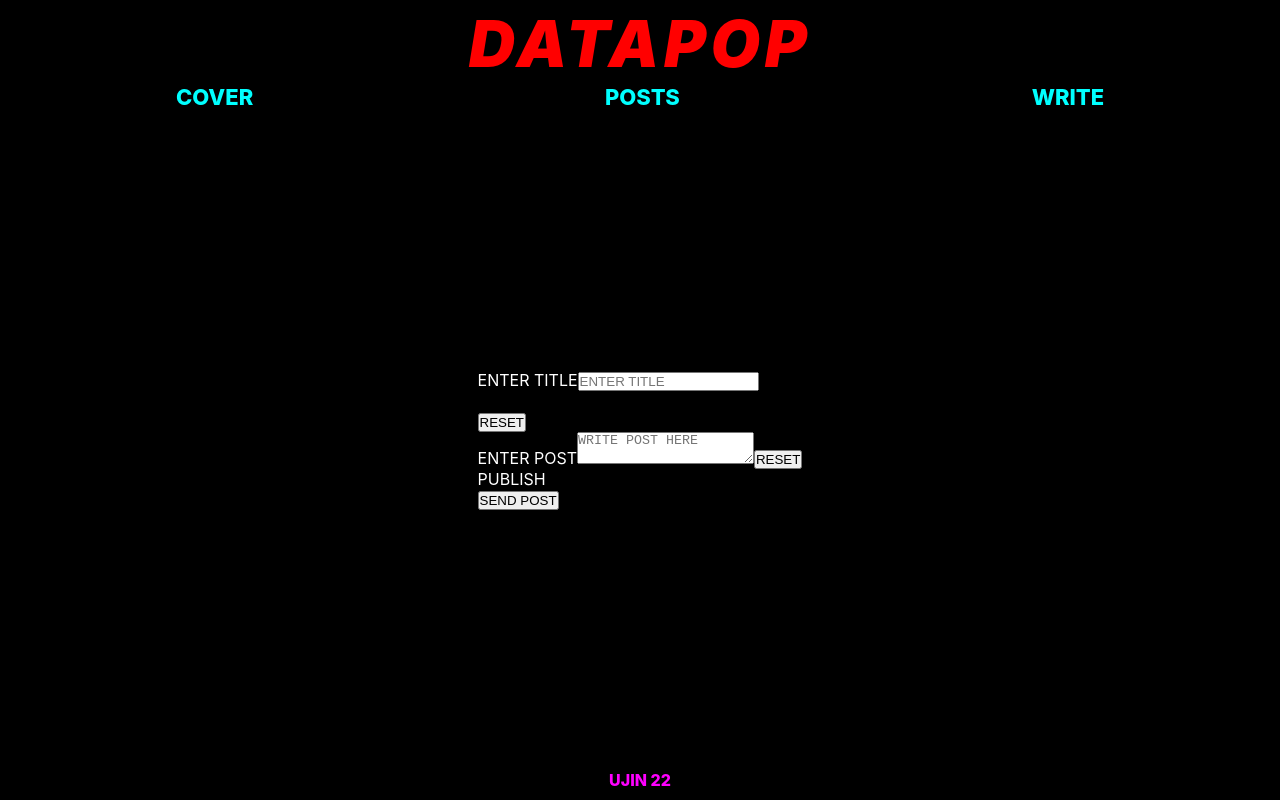
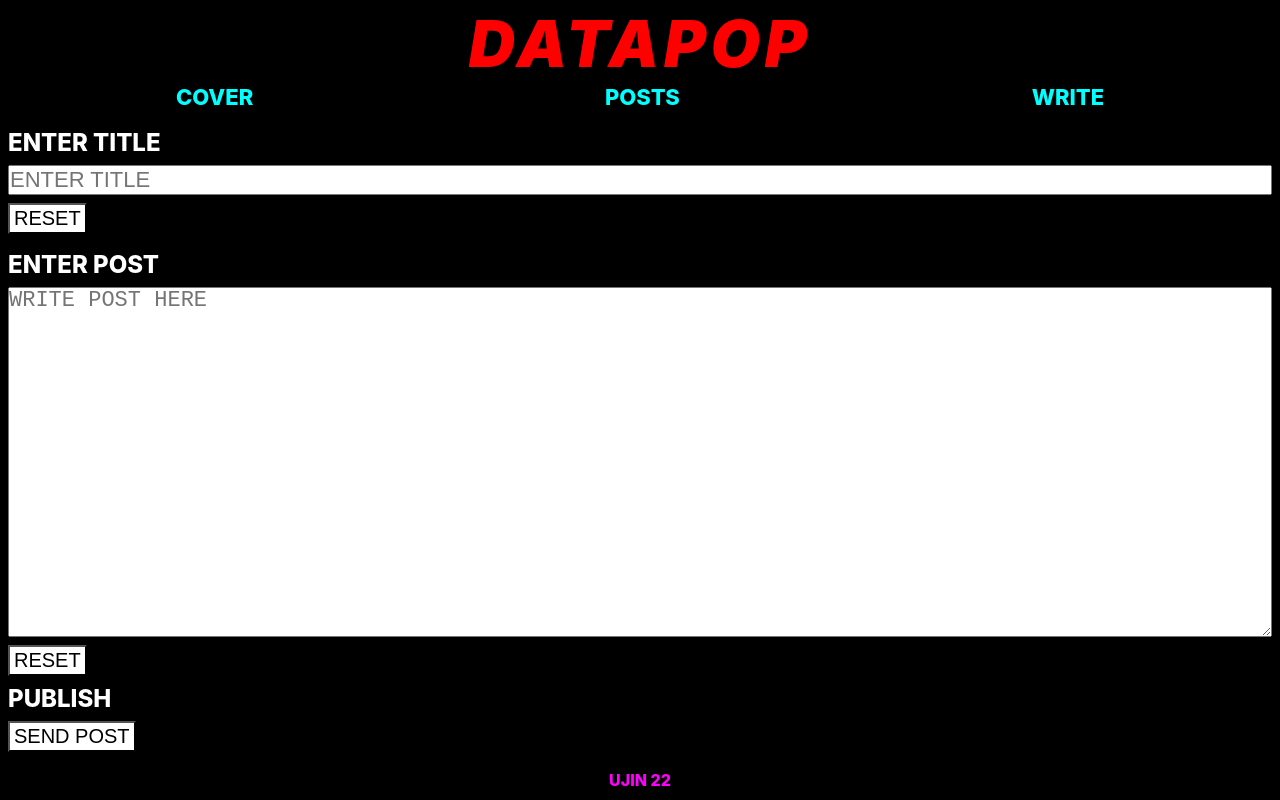
Before and after one commit to PhilippAubert/datapop, a React (Create React App) app in the folder frontend/: page /input in a window 1280 px wide. Built offline with nearby package versions, Linux system fonts and the light colour scheme.

Commit message:
feat: resize textarea by device

```diff
--- a/frontend/src/Components/Home/Home.jsx
+++ b/frontend/src/Components/Home/Home.jsx
@@ -22,7 +22,7 @@ export const Home = () => {
 
     useEffect(() => {
         if (canvasRef.current) {
-            const calculatedWidth = canvasRef.current.clientWidth;
+            const calculatedWidth = canvasRef.current.clientWidth - 16;
             const calculatedHeight = canvasRef.current.clientHeight;
             setDimensions({ width: calculatedWidth, height: calculatedHeight });
         }
--- a/frontend/src/Components/Input/Input.css
+++ b/frontend/src/Components/Input/Input.css
@@ -1,22 +1,56 @@
 .main {
+  box-sizing: border-box;
   display: flex;
   flex-direction: column;
-  justify-content: space-around;
   align-items: center;
+  padding: 8px;
 }
 
-.command--area {
+.input--form__container {
   display: flex;
   flex-direction: column;
-  justify-content: space-between;
+  color: #fff;
+  width: 100%;
+  gap: 16px;
+  height: 100%;
 }
 
 .input--form {
   display: flex;
   flex-direction: column;
-  justify-content: space-between;
+  gap: 8px;
+  font-weight: 800;
+  font-size: 24px;
+}
+
+.input--form:last-of-type {
+  flex-grow: 1;
+  display: flex;
+  flex-direction: column;
 }
 
 .input--form__label {
-  color: #fff;
+  font-size: 24px;
 }
+
+.input--form__input {
+  font-size: 22px;
+}
+
+.input--form__textarea {
+  font-size: 22px;
+  flex-grow: 1;
+  min-height: 150px;
+  resize: vertical;
+}
+
+.input--button {
+  display: flex;
+  justify-content: flex-start;
+  font-size: 20px;
+  width: fit-content;
+  padding: 2px 4px;
+  outline: none;
+  color: #000;
+  background-color: #fff;
+}
--- a/frontend/src/Components/Input/Input.jsx
+++ b/frontend/src/Components/Input/Input.jsx
@@ -9,9 +9,6 @@ export const Input = () => {
 		title: "",
 		post: ""
 	});
-
-	const titleIsInvalid = values.title.length === 0;
-
 
 	const handleValueChange = (identifier, value) => {
 		setValues(prev => ({
@@ -37,10 +34,10 @@ export const Input = () => {
 	return (
 		<div className="main">
 			<form
-				className="input--form"
+				className="input--form__container"
 				onSubmit={handleSubmit}
 			>
-				<div>
+				<div className="input--form">
 					<label htmlFor="title" className="input--form__label">ENTER TITLE</label>
 					<input
 						className="input--form__input"
@@ -51,22 +48,21 @@ export const Input = () => {
 						placeholder="ENTER TITLE"
 						onChange={(event) => handleValueChange("title", event.target.value)}
 					/>
-					{titleIsInvalid &&
+					{/* 			{titleIsInvalid &&
 						<div className="control-error"><p>Invalid Title</p></div>
-					}
+					} */}
 					<button
 						onClick={() => handleReset("title")}
 						type="button"
-						className="input-button"
+						className="input--button"
 					>
 						RESET
 					</button>
-
 				</div>
-				<div>
+				<div className="input--form">
 					<label htmlFor="post" className="input--form__label">ENTER POST</label>
 					<textarea
-						className="input-form_textarea"
+						className="input--form__textarea"
 						id="post"
 						name="post"
 						value={values.post}
@@ -76,12 +72,12 @@ export const Input = () => {
 					<button
 						onClick={() => handleReset("post")}
 						type="button"
-						className="input-button"
+						className="input--button"
 					>
 						RESET
 					</button>
 					<p className="input--form__label">PUBLISH</p>
-					<button type="submit" className="input-button">
+					<button type="submit" className="input--button">
 						SEND POST
 					</button>
 				</div>
```
